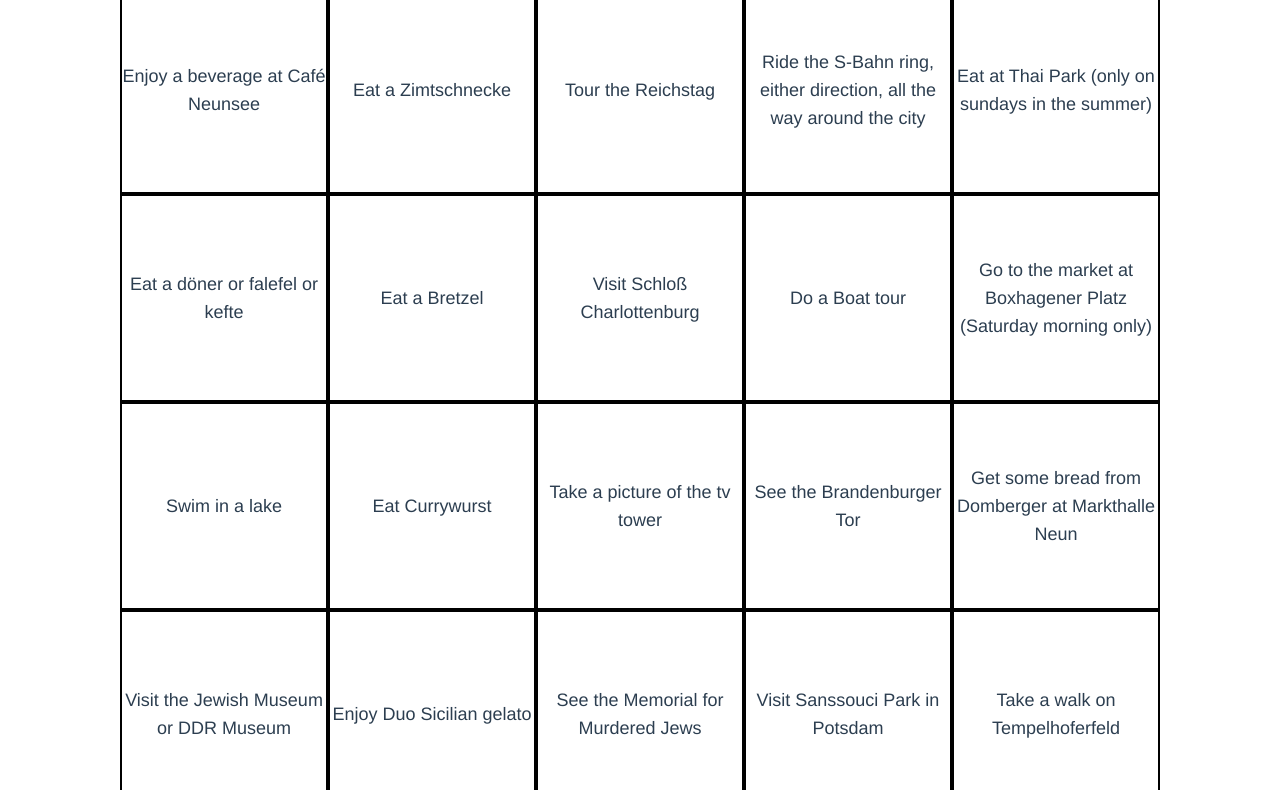
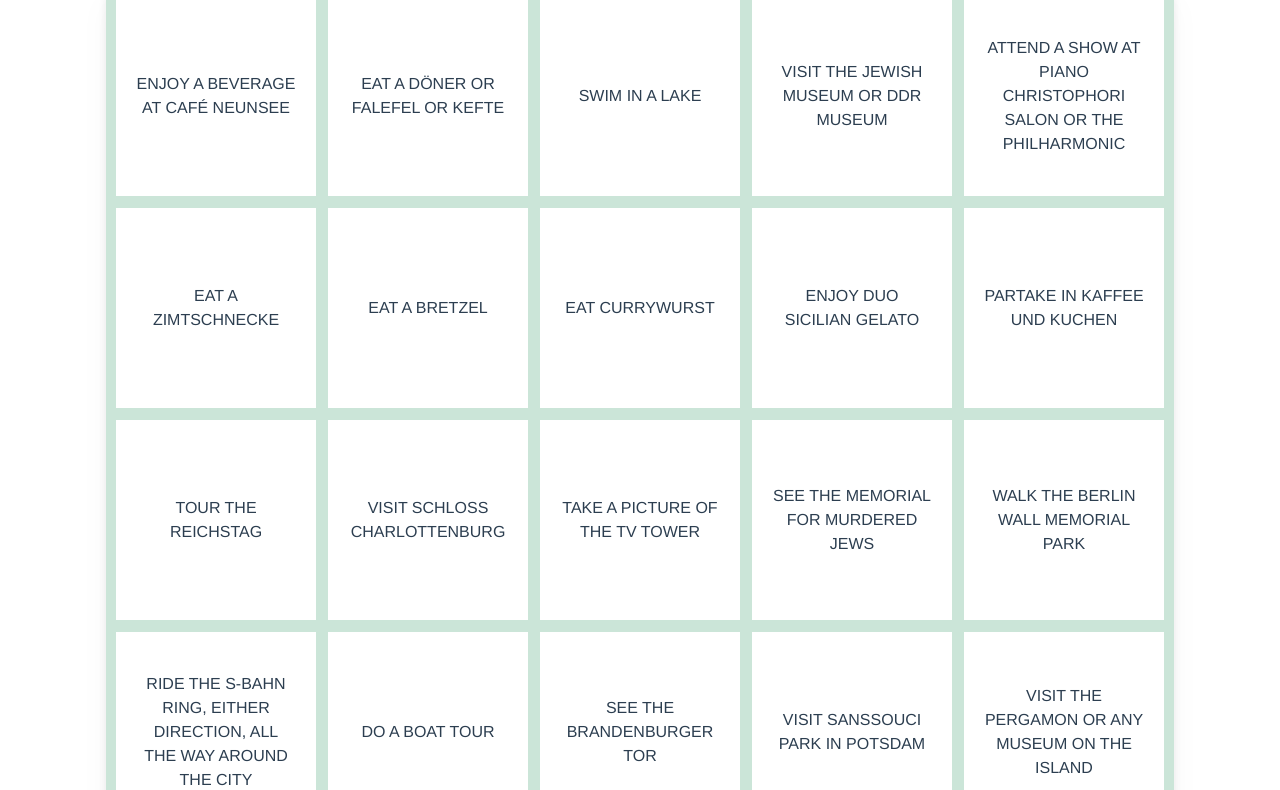
Before and after one commit to phedinkus/bergo, a website built with Vite: page index.html in a window 1280 px wide. Shown: the part 110-900 px from the top of the page. Built offline with nearby package versions, Linux system fonts and the light colour scheme.

Commit message:
Begin card refinement with file upload per cell

```diff
--- a/index.html
+++ b/index.html
@@ -8,48 +8,39 @@
     <title>BERLIN BINGO</title>
   </head>
   <body>
-    <div class="container mx-auto">
-      <h1 class="text-3xl text-center font-semibold mx-auto">
-        BERLIN BINGO
-      </h1>
-    </div>
-    <div class="flex flex-row items-center justify-center ">
-      <div class="flex flex-col">
-        <div class="cell">Enjoy a beverage at Café Neunsee
+    <h1 class="text-3xl text-center font-semibold">
+      BERLIN BINGO
+    </h1>
+    <div class="flex items-center">
+      <div class="card">
+        <label class="tile">Enjoy a beverage at Café Neunsee
+          <input type='file' onchange="readURL(this);" class="hidden"/>
+        </label>
+        <div class="tile">Eat a döner or falefel or kefte
         </div>
-        <div class="cell">Eat a döner or falefel or kefte
-        </div>
-        <div class="cell">Swim in a lake</div>
-        <div class="cell">Visit the Jewish Museum or DDR Museum</div>
-        <div class="cell">Attend a show at Piano Christophori salon or the Philharmonic </div>
-      </div>
-      <div class="flex flex-col">
-        <div class="cell">Eat a Zimtschnecke</div>
-        <div class="cell">Eat a Bretzel</div>
-        <div class="cell">Eat Currywurst</div>
-        <div class="cell">Enjoy Duo Sicilian gelato</div>
-        <div class="cell">Partake in Kaffee und Kuchen</div>
-      </div>
-      <div class="flex flex-col">
-        <div class="cell">Tour the Reichstag</div>
-        <div class="cell">Visit Schloß Charlottenburg</div>
-        <div class="cell">Take a picture of the tv tower</div>
-        <div class="cell">See the Memorial for Murdered Jews</div>
-        <div class="cell">Walk the Berlin Wall Memorial park</div>
-      </div>
-      <div class="flex flex-col">
-        <div class="cell">Ride the S-Bahn ring, either direction, all the way around the city</div>
-        <div class="cell">Do a Boat tour</div>
-        <div class="cell">See the Brandenburger Tor</div>
-        <div class="cell">Visit Sanssouci Park in Potsdam </div>
-        <div class="cell">Visit the Pergamon or any museum on the island</div>
-      </div>
-      <div class="flex flex-col">
-        <div class="cell">Eat at Thai Park (only on sundays in the summer)</div>
-        <div class="cell">Go to the market at Boxhagener Platz (Saturday morning only)</div>
-        <div class="cell">Get some bread from Domberger at Markthalle Neun</div>
-        <div class="cell">Take a walk on Tempelhoferfeld</div>
-        <div class="cell">Walk along the canal in Kreuzberg</div>
+        <div class="tile">Swim in a lake</div>
+        <div class="tile">Visit the Jewish Museum or DDR Museum</div>
+        <div class="tile">Attend a show at Piano Christophori salon or the Philharmonic </div>
+        <div class="tile">Eat a Zimtschnecke</div>
+        <div class="tile">Eat a Bretzel</div>
+        <div class="tile">Eat Currywurst</div>
+        <div class="tile">Enjoy Duo Sicilian gelato</div>
+        <div class="tile">Partake in Kaffee und Kuchen</div>
+        <div class="tile">Tour the Reichstag</div>
+        <div class="tile">Visit Schloß Charlottenburg</div>
+        <div class="tile">Take a picture of the tv tower</div>
+        <div class="tile">See the Memorial for Murdered Jews</div>
+        <div class="tile">Walk the Berlin Wall Memorial park</div>
+        <div class="tile">Ride the S-Bahn ring, either direction, all the way around the city</div>
+        <div class="tile">Do a Boat tour</div>
+        <div class="tile">See the Brandenburger Tor</div>
+        <div class="tile">Visit Sanssouci Park in Potsdam </div>
+        <div class="tile">Visit the Pergamon or any museum on the island</div>
+        <div class="tile">Eat at Thai Park (only on sundays in the summer)</div>
+        <div class="tile">Go to the market at Boxhagener Platz (Saturday morning only)</div>
+        <div class="tile">Get some bread from Domberger at Markthalle Neun</div>
+        <div class="tile">Take a walk on Tempelhoferfeld</div>
+        <div class="tile">Walk along the canal in Kreuzberg</div>
       </div>
     </div>
     <script type="module" src="/main.js"></script>
--- a/main.js
+++ b/main.js
@@ -1 +1,15 @@
 import './style.css'
+window.readURL = (input) => {
+  console.log("readURL %o", input);
+  if (input.files && input.files[0]) {
+    console.log(input.files[0]);
+    const reader = new FileReader();
+
+    reader.onload = function (e) {
+      console.log(e.target.result);
+      localStorage.setItem("imgData", e.target.result);
+    }
+
+    reader.readAsDataURL(input.files[0]);
+  }
+}
--- a/style.css
+++ b/style.css
@@ -7,9 +7,21 @@
   -moz-osx-font-smoothing: grayscale;
   text-align: center;
   color: #2c3e50;
-  margin-top: 60px;
+  margin: 60px 0;
 }
 
-.cell {
-  @apply text-lg border-2 border-solid border-black text-center focus:outline-none float-left bg-white w-52 h-52 flex items-center justify-center;
+.card {
+  background: rgb(203, 229, 216);
+  padding: 10px;
+  @apply grid gap-3 mx-auto drop-shadow-xl;
+  grid-template-rows: repeat(5, 200px);
+	grid-template-columns: repeat(5, 200px);
+  text-transform: uppercase;
 }
+.tile {
+  background: white;
+  @apply flex justify-center items-center text-center p-5;
+  position: relative;
+  cursor: pointer;
+  user-select: none;
+}
```
